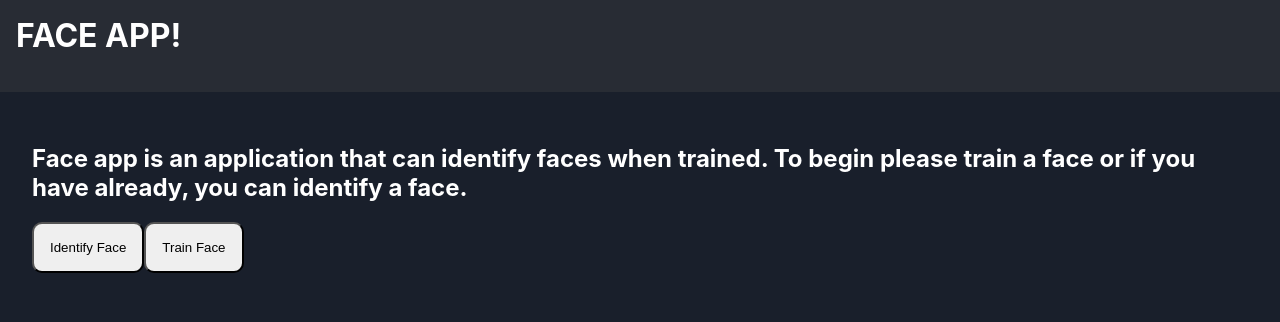
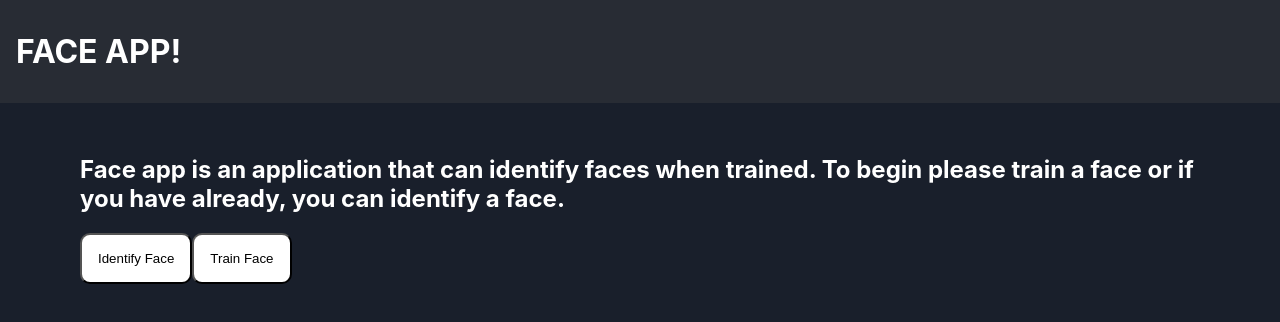
Before and after one commit to etseng02/faceapp, a React (Create React App) app: page / in a window 1280 px wide. Shown: the top 322 px of the page. Built offline with nearby package versions, Linux system fonts and the light colour scheme.

Commit message:
added styling to identify and train face button that the selected button will be highligted, added margin to main-body

```diff
--- a/src/App.scss
+++ b/src/App.scss
@@ -10,5 +10,9 @@ body {
 }
 
 .main-body {
-  padding:2em
+  padding:2em;
+  margin-left: 3em;
+  margin-right: 3em;
 }
+
+// insert media queries here
--- a/src/Screens/HomeScreen.tsx
+++ b/src/Screens/HomeScreen.tsx
@@ -23,10 +23,12 @@ export const HomeScreen: React.FC = (props) => {
       <Button
         text ={'Identify Face'}
         changeUploadMode={changeUploadMode}
+        selected={state.imageUploadMode}
       />
       <Button
         text ={'Train Face'}
         changeUploadMode={changeUploadMode}
+        selected={state.imageUploadMode}
       />
 
       {state.imageUploadMode === 'train' &&
--- a/src/components/Button.tsx
+++ b/src/components/Button.tsx
@@ -4,22 +4,39 @@ import '../styles/_button.scss'
 
 interface Props {
   text: String
+  selected: String
   changeUploadMode: (newMode: string)=> void
 }
 
-export const Button: React.FC<Props> = ({text, changeUploadMode}) => {
+export const Button: React.FC<Props> = ({text, selected, changeUploadMode}) => {
 
   let mode = ""
+  let background = ""
 
+  // On click event handler that passes Identify or train mode to to Home screen state depending on text of the button
   if (text === 'Identify Face') {
     mode = 'identify'
   } else if (text === 'Train Face'){
     mode = 'train'
   }
 
+  if (selected === 'identify' && text === 'Identify Face') {
+    background = 'yellow'
+  } else if (text === 'Identify Face'){
+    background = 'white'
+  }
+
+  if (selected === 'train' && text === 'Train Face') {
+    background = 'yellow'
+  } else if (text === 'Train Face'){
+    background = 'white'
+  }
+
+
   return (
     <button
     onClick={()=> changeUploadMode(mode)}
+    style={{backgroundColor: background}}
     >
       {text}
     </button>
--- a/src/styles/_header.scss
+++ b/src/styles/_header.scss
@@ -8,4 +8,7 @@ header {
 h1 {
   margin-top: 0px;
   color: $primaryText;
+  margin: 0px;
+  padding-top: 0.5em;
+  padding-bottom: 0.5em;
 }
```
